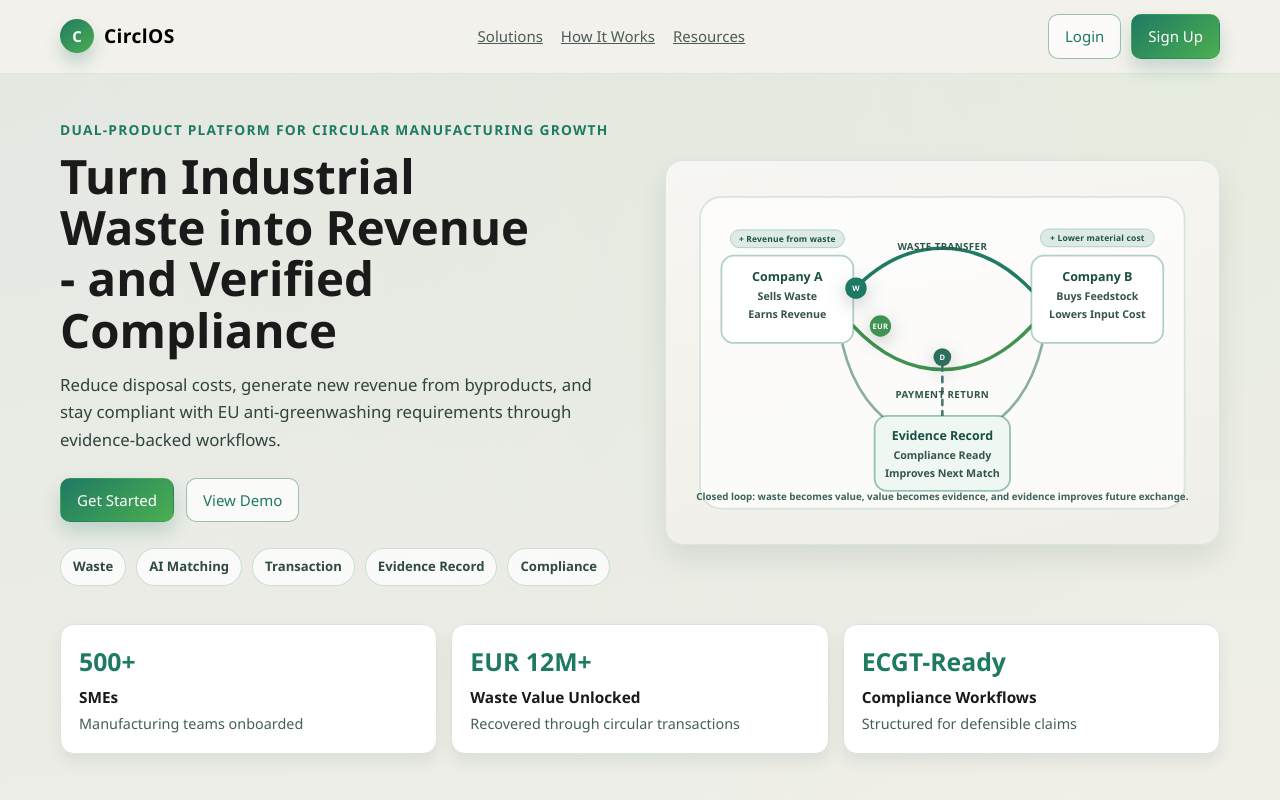
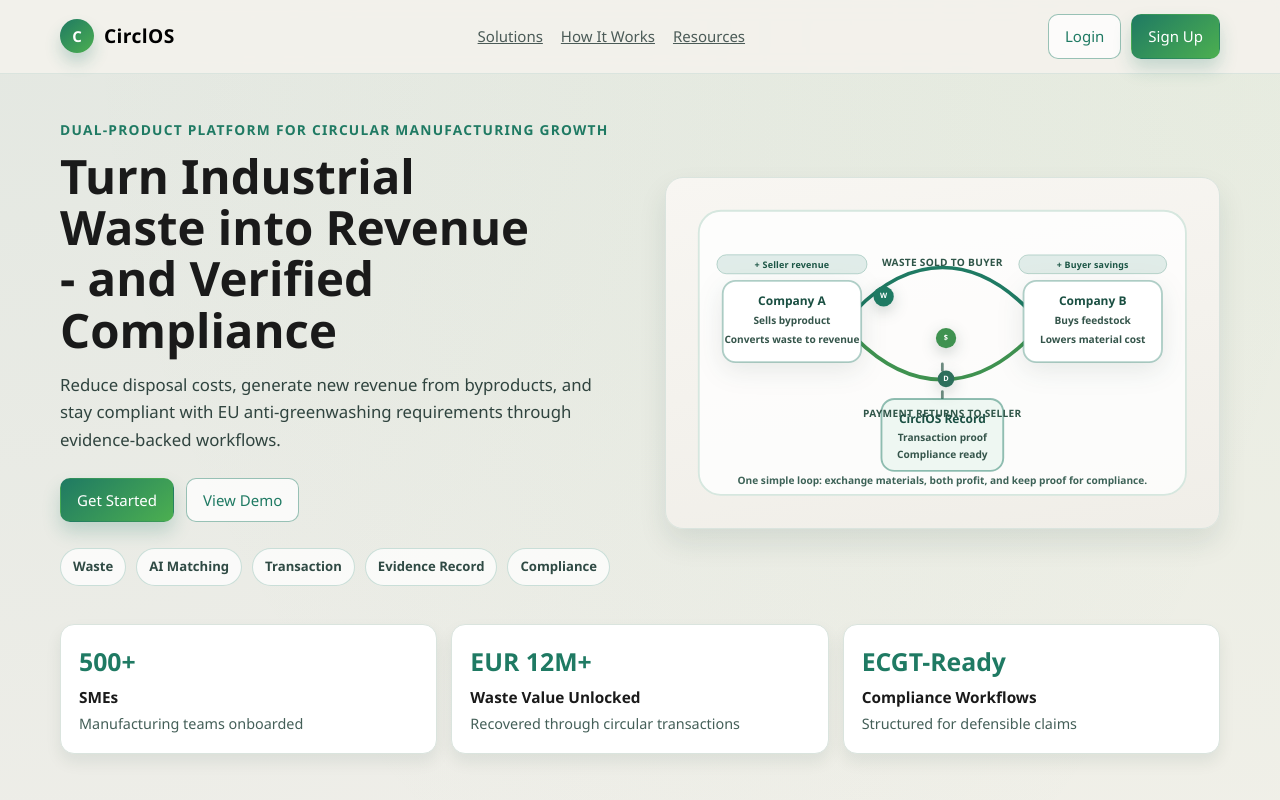
Before and after one commit to Michael9637/CirclOS, a React app in the folder frontend/: page / in a window 1280 px wide. Shown: the top 800 px of the page. Built offline with nearby package versions, Linux system fonts and the light colour scheme; no server answers; the HTML template or start-up script is replaced by a standard one.

Commit message:
Simplify homepage flywheel animation

```diff
--- a/frontend/src/pages/HomePage.jsx
+++ b/frontend/src/pages/HomePage.jsx
@@ -245,111 +245,116 @@
 
 function FlywheelExchangeVisual() {
   return (
-    <svg viewBox="0 0 580 390" className={styles.heroSvg}>
-      <rect x="18" y="20" width="544" height="350" rx="24" className={styles.cycleBoard} />
+    <svg viewBox="0 0 560 340" className={styles.heroSvg}>
+      <defs>
+        <linearGradient id="exchangeGradient" x1="0" y1="0" x2="1" y2="1">
+          <stop offset="0%" stopColor="#1F7A63" />
+          <stop offset="100%" stopColor="#4CAF50" />
+        </linearGradient>
+      </defs>
 
-      <path d="M190 125 C 250 62 330 62 390 125" className={styles.flowPathWaste} />
-      <path d="M390 165 C 330 230 250 230 190 165" className={styles.flowPathMoney} />
-      <path d="M290 196 C 290 224 290 242 290 270" className={styles.flowPathData} />
-      <path d="M250 286 C 214 266 190 236 178 186" className={styles.flowPathProof} />
-      <path d="M330 286 C 366 266 390 236 402 186" className={styles.flowPathProof} />
+      <rect x="16" y="16" width="528" height="308" rx="24" className={styles.flywheelBoard} />
 
-      <rect x="42" y="86" width="148" height="98" rx="14" className={styles.nodeSeller} />
-      <text x="116" y="114" textAnchor="middle" className={styles.nodeTitle}>
+      <path d="M186 124 C 246 62 314 62 374 124" className={styles.exchangeArc} />
+      <path d="M374 154 C 314 214 246 214 186 154" className={styles.paymentArc} />
+      <path d="M280 182 L280 220" className={styles.dataBridge} />
+
+      <rect x="42" y="92" width="150" height="88" rx="14" className={`${styles.companyNode} ${styles.companyNodeSeller}`} />
+      <text x="117" y="118" textAnchor="middle" className={styles.companyNodeTitle}>
         Company A
       </text>
-      <text x="116" y="136" textAnchor="middle" className={styles.nodeText}>
-        Sells Waste
+      <text x="117" y="139" textAnchor="middle" className={styles.companyNodeLine}>
+        Sells byproduct
       </text>
-      <text x="116" y="156" textAnchor="middle" className={styles.nodeText}>
-        Earns Revenue
+      <text x="117" y="159" textAnchor="middle" className={styles.companyNodeLine}>
+        Converts waste to revenue
       </text>
 
-      <rect x="390" y="86" width="148" height="98" rx="14" className={styles.nodeBuyer} />
-      <text x="464" y="114" textAnchor="middle" className={styles.nodeTitle}>
+      <rect x="368" y="92" width="150" height="88" rx="14" className={`${styles.companyNode} ${styles.companyNodeBuyer}`} />
+      <text x="443" y="118" textAnchor="middle" className={styles.companyNodeTitle}>
         Company B
       </text>
-      <text x="464" y="136" textAnchor="middle" className={styles.nodeText}>
-        Buys Feedstock
+      <text x="443" y="139" textAnchor="middle" className={styles.companyNodeLine}>
+        Buys feedstock
       </text>
-      <text x="464" y="156" textAnchor="middle" className={styles.nodeText}>
-        Lowers Input Cost
+      <text x="443" y="159" textAnchor="middle" className={styles.companyNodeLine}>
+        Lowers material cost
       </text>
 
-      <rect x="214" y="266" width="152" height="84" rx="14" className={styles.nodeHub} />
-      <text x="290" y="293" textAnchor="middle" className={styles.nodeTitle}>
-        Evidence Record
+      <rect x="214" y="220" width="132" height="78" rx="14" className={styles.centerNode} />
+      <text x="280" y="246" textAnchor="middle" className={styles.centerNodeTitle}>
+        CirclOS Record
       </text>
-      <text x="290" y="314" textAnchor="middle" className={styles.nodeText}>
-        Compliance Ready
+      <text x="280" y="266" textAnchor="middle" className={styles.centerNodeLine}>
+        Transaction proof
       </text>
-      <text x="290" y="334" textAnchor="middle" className={styles.nodeText}>
-        Improves Next Match
+      <text x="280" y="284" textAnchor="middle" className={styles.centerNodeLine}>
+        Compliance ready
       </text>
 
       <motion.g
-        className={styles.profitBadgeSeller}
-        animate={{ y: [0, -2, 0] }}
-        transition={{ duration: 2.2, repeat: Infinity, ease: 'easeInOut' }}
+        className={`${styles.benefitBadge} ${styles.benefitBadgeSeller}`}
+        animate={{ scale: [1, 1.03, 1] }}
+        transition={{ duration: 2.4, repeat: Infinity, ease: 'easeInOut' }}
       >
-        <rect x="52" y="58" width="128" height="20" rx="10" />
-        <text x="116" y="72" textAnchor="middle">
-          + Revenue from waste
+        <rect x="38" y="64" width="158" height="20" rx="10" />
+        <text x="117" y="78" textAnchor="middle">
+          + Seller revenue
         </text>
       </motion.g>
 
       <motion.g
-        className={styles.profitBadgeBuyer}
-        animate={{ y: [0, -2, 0] }}
-        transition={{ duration: 2.2, repeat: Infinity, ease: 'easeInOut', delay: 0.7 }}
+        className={`${styles.benefitBadge} ${styles.benefitBadgeBuyer}`}
+        animate={{ scale: [1, 1.03, 1] }}
+        transition={{ duration: 2.4, repeat: Infinity, ease: 'easeInOut', delay: 0.7 }}
       >
-        <rect x="400" y="58" width="128" height="20" rx="10" />
-        <text x="464" y="72" textAnchor="middle">
-          + Lower material cost
+        <rect x="364" y="64" width="158" height="20" rx="10" />
+        <text x="443" y="78" textAnchor="middle">
+          + Buyer savings
         </text>
       </motion.g>
 
       <motion.g
-        className={styles.tokenWaste}
-        animate={{ x: [0, 44, 108, 166, 200, 0], y: [0, -36, -42, -36, 0, 0] }}
-        transition={{ duration: 6, repeat: Infinity, ease: 'linear' }}
+        className={styles.flowTokenWaste}
+        animate={{ x: [0, 48, 98, 148, 188, 0], y: [0, -24, -32, -24, 0, 0] }}
+        transition={{ duration: 5.4, repeat: Infinity, ease: 'linear' }}
       >
-        <circle cx="190" cy="125" r="12" />
-        <text x="190" y="126" textAnchor="middle">
+        <circle cx="186" cy="124" r="11" />
+        <text x="186" y="124" textAnchor="middle">
           W
         </text>
       </motion.g>
 
       <motion.g
-        className={styles.tokenMoney}
-        animate={{ x: [0, -44, -108, -166, -200, 0], y: [0, 36, 44, 36, 0, 0] }}
-        transition={{ duration: 6, repeat: Infinity, ease: 'linear', delay: 1.1 }}
+        className={styles.flowTokenMoney}
+        animate={{ x: [0, -48, -98, -148, -188, 0], y: [0, 24, 32, 24, 0, 0] }}
+        transition={{ duration: 5.4, repeat: Infinity, ease: 'linear', delay: 1.2 }}
       >
-        <circle cx="390" cy="165" r="12" />
-        <text x="390" y="166" textAnchor="middle">
-          EUR
+        <circle cx="374" cy="154" r="11" />
+        <text x="374" y="154" textAnchor="middle">
+          $
         </text>
       </motion.g>
 
       <motion.g
-        className={styles.tokenData}
-        animate={{ x: [0, 0, -24, 0, 24, 0], y: [0, 32, 78, 98, 78, 0] }}
-        transition={{ duration: 5.8, repeat: Infinity, ease: 'easeInOut' }}
+        className={styles.flowTokenData}
+        animate={{ x: [0, 4, 0, -4, 0], y: [0, 16, 34, 52, 0] }}
+        transition={{ duration: 4.8, repeat: Infinity, ease: 'easeInOut' }}
       >
-        <circle cx="290" cy="196" r="10" />
-        <text x="290" y="197" textAnchor="middle">
+        <circle cx="280" cy="182" r="9" />
+        <text x="280" y="182" textAnchor="middle">
           D
         </text>
       </motion.g>
 
-      <text x="290" y="80" textAnchor="middle" className={styles.pathLabel}>
-        Waste Transfer
+      <text x="280" y="76" textAnchor="middle" className={styles.flowLabel}>
+        Waste sold to buyer
       </text>
-      <text x="290" y="246" textAnchor="middle" className={styles.pathLabel}>
-        Payment Return
+      <text x="280" y="240" textAnchor="middle" className={styles.flowLabel}>
+        Payment returns to seller
       </text>
-      <text x="290" y="360" textAnchor="middle" className={styles.cycleCaption}>
-        Closed loop: waste becomes value, value becomes evidence, and evidence improves future exchange.
+      <text x="280" y="312" textAnchor="middle" className={styles.flowCaption}>
+        One simple loop: exchange materials, both profit, and keep proof for compliance.
       </text>
     </svg>
   )
--- a/frontend/src/pages/HomePage.module.css
+++ b/frontend/src/pages/HomePage.module.css
@@ -255,122 +255,130 @@
   display: block;
 }
 
-.cycleBoard {
-  fill: rgba(255, 255, 255, 0.72);
-  stroke: #d6e5dd;
+.flywheelBoard {
+  fill: rgba(255, 255, 255, 0.8);
+  stroke: #d6e7df;
   stroke-width: 2;
 }
 
-.flowPathWaste,
-.flowPathMoney,
-.flowPathData,
-.flowPathProof {
+.exchangeArc,
+.paymentArc,
+.dataBridge {
   fill: none;
   stroke-linecap: round;
 }
 
-.flowPathWaste {
+.exchangeArc {
   stroke: #1f7a63;
   stroke-width: 4;
 }
 
-.flowPathMoney {
+.paymentArc {
   stroke: #3f9250;
   stroke-width: 4;
 }
 
-.flowPathData {
-  stroke: #4b7b6f;
+.dataBridge {
+  stroke: #6e8d82;
   stroke-width: 3;
-  stroke-dasharray: 6 7;
+  stroke-dasharray: 7 8;
 }
 
-.flowPathProof {
-  stroke: #8aaea1;
-  stroke-width: 3;
-}
-
-.nodeSeller,
-.nodeBuyer,
-.nodeHub {
+.companyNode,
+.centerNode {
   stroke-width: 2;
 }
 
-.nodeSeller,
-.nodeBuyer {
+.companyNode {
   fill: #ffffff;
   stroke: rgba(31, 122, 99, 0.34);
 }
 
-.nodeHub {
-  fill: #eef7f2;
-  stroke: rgba(31, 122, 99, 0.45);
+.companyNodeSeller {
+  filter: drop-shadow(0 8px 14px rgba(19, 59, 47, 0.1));
 }
 
-.nodeTitle {
+.companyNodeBuyer {
+  filter: drop-shadow(0 8px 14px rgba(19, 59, 47, 0.1));
+}
+
+.centerNode {
+  fill: #eef7f2;
+  stroke: rgba(31, 122, 99, 0.48);
+}
+
+.companyNodeTitle,
+.centerNodeTitle {
   fill: #1a4f42;
-  font-size: 14px;
+  font-size: 13px;
   font-weight: 700;
 }
 
-.nodeText {
-  fill: #36544c;
-  font-size: 12px;
+.companyNodeLine,
+.centerNodeLine {
+  fill: #35554b;
+  font-size: 11px;
   font-weight: 600;
 }
 
-.pathLabel {
+.flowLabel {
   fill: #2f5548;
   font-size: 11px;
   font-weight: 700;
-  letter-spacing: 0.04em;
+  letter-spacing: 0.03em;
   text-transform: uppercase;
 }
 
-.cycleCaption {
+.flowCaption {
   fill: #3d6257;
   font-size: 11px;
   font-weight: 600;
 }
 
-.profitBadgeSeller rect,
-.profitBadgeBuyer rect {
-  fill: rgba(31, 122, 99, 0.14);
-  stroke: rgba(31, 122, 99, 0.3);
+.benefitBadge rect {
+  fill: rgba(31, 122, 99, 0.13);
+  stroke: rgba(31, 122, 99, 0.28);
   stroke-width: 1;
 }
 
-.profitBadgeSeller text,
-.profitBadgeBuyer text {
+.benefitBadgeSeller {
+  transform-origin: 117px 74px;
+}
+
+.benefitBadgeBuyer {
+  transform-origin: 443px 74px;
+}
+
+.benefitBadge text {
   fill: #1b5545;
   font-size: 9.5px;
   font-weight: 700;
   letter-spacing: 0.02em;
 }
 
-.tokenWaste circle,
-.tokenMoney circle,
-.tokenData circle {
-  filter: drop-shadow(0 6px 10px rgba(20, 52, 43, 0.25));
+.flowTokenWaste circle,
+.flowTokenMoney circle,
+.flowTokenData circle {
+  filter: drop-shadow(0 5px 8px rgba(20, 52, 43, 0.22));
 }
 
-.tokenWaste circle {
+.flowTokenWaste circle {
   fill: #1f7a63;
 }
 
-.tokenMoney circle {
+.flowTokenMoney circle {
   fill: #3f9250;
 }
 
-.tokenData circle {
+.flowTokenData circle {
   fill: #2d6f5c;
 }
 
-.tokenWaste text,
-.tokenMoney text,
-.tokenData text {
+.flowTokenWaste text,
+.flowTokenMoney text,
+.flowTokenData text {
   fill: #ffffff;
-  font-size: 8.5px;
+  font-size: 8px;
   font-weight: 700;
   letter-spacing: 0.03em;
   dominant-baseline: middle;
```
